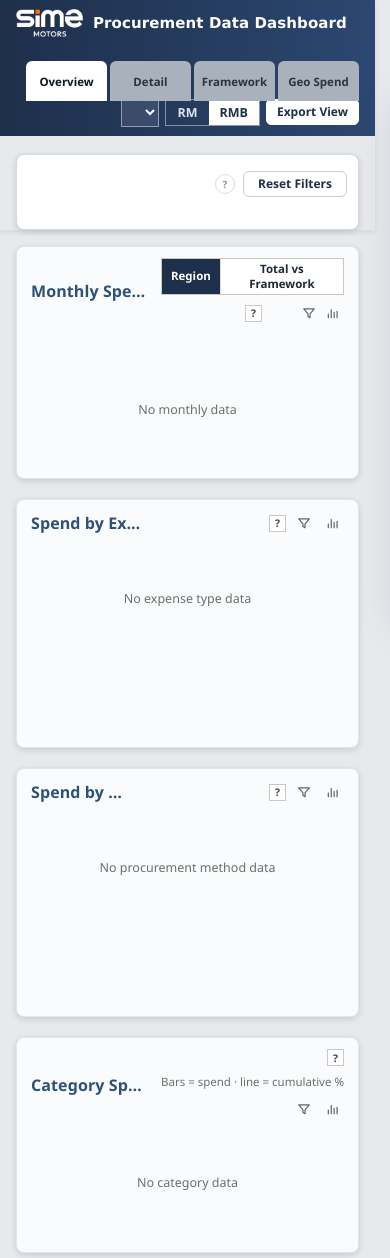
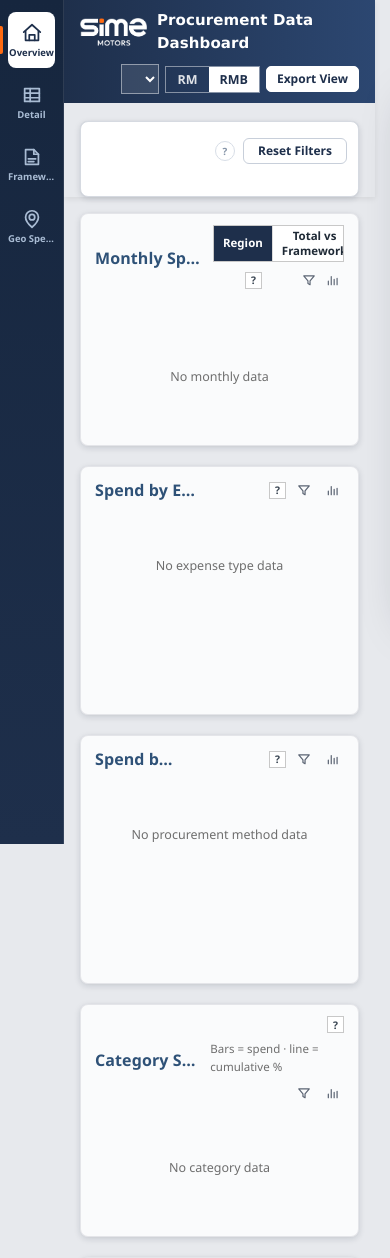
Before and after one commit to cz8123/procurement-db, a Flask app: page /dash in a window 390 px wide. Shown: the top 1258 px of the page. Run offline with Flask 3, Linux system fonts and the light colour scheme; data that the repository does not hold is empty; parts of the project's set-up code (start-up, migrations or seed data) failed here and were passed over.

Commit message:
看板：首卡恢复等权，顶栏页签改为左侧固定图标导航

```diff
--- a/static/board/board.css
+++ b/static/board/board.css
@@ -50,6 +50,7 @@
   --r-sm:4px;
   /* 页面左右留白（顶栏 / KPI / 筛选条 / 栅格共用同一个值，保证左边缘对齐） */
   --pad:44px;
+  --nav-w:76px;   /* 侧边图标导航宽度 */
   /* 表头底纹：中等钢蓝（比早期 #CFDCEE 深一档，仍保证深藏青字可读） */
   --hdr-bg:#8CAACD;
   --hdr-bg-h:#7B9BC1;
@@ -110,34 +111,36 @@ h1,h2,h3,p{ margin:0; }
   white-space:nowrap; overflow:hidden; text-overflow:ellipsis; max-width:100%;
 }
 
-/* ---------------- 页签（参考 Power BI 页头：选中页白色上翻） ----------------
-   钉在顶栏**最右侧**；FY / 币种 / Export 移到中段（.hd-r 与 .pg-tabs 各占一个
-   auto margin，均分剩余空间）。只保留大标题（用户 11-24 要求去掉小标题行），
-   高度 50px、下沿与顶栏下沿齐平；切页只换 class，不改变顶栏高度。 */
-.pg-tabs{
-  display:flex; align-items:stretch; gap:3px; height:40px;
-  /* 与 .hd-r 各占一个 auto margin，均分标题与右侧控件之间的剩余空间：
-     页签因此居中偏右，不再紧贴标题（用户 11-26 反馈「有点靠左」） */
-  margin-left:auto; flex:0 1 auto; min-width:0;
-  /* 顶栏上下各有 9px 内边距；页签高 40px，下移 19px 后下沿与顶栏下沿（= KPI 顶边）齐平。
-     relative 偏移不占布局高度，顶栏仍是 68px。 */
-  position:relative; top:14px;
+/* ---------------- 侧边图标导航（11-27 用户要求） ----------------
+   固定左侧窄条，页签从顶栏移到这里：顶栏更简洁，切页时各视觉对象零位移。
+   body 用 padding-left 预留宽度；sticky-head 与所有 main.grid 都在其右侧。 */
+.side-nav{
+  position:fixed; z-index:40; left:0; top:0; bottom:0; width:var(--nav-w);
+  display:flex; flex-direction:column; align-items:stretch; gap:6px;
+  padding:12px 8px; box-sizing:border-box;
+  background:linear-gradient(180deg,#16263E 0%,#1E2F4B 100%);
+  border-right:1px solid rgba(255,255,255,.10);
 }
 .pg-tab{
-  width:clamp(104px,7.4vw,150px); height:40px; padding:0; border:0;
-  background:transparent; cursor:pointer; flex:0 1 auto; min-width:0;
-  color:#2A3542; font-family:var(--font-semi);
+  position:relative; display:flex; flex-direction:column; align-items:center; justify-content:center;
+  gap:3px; width:100%; height:56px; padding:4px 0; border:0; border-radius:8px;
+  background:transparent; color:#A9BCD4; cursor:pointer; flex:0 0 auto;
+  transition:background .12s ease, color .12s ease;
 }
+.pg-tab-ico{ width:22px; height:22px; display:block; }
 .pg-tab-top{
-  display:flex; align-items:center; justify-content:center; height:40px;
-  background:#A9B1BC; border-radius:6px 6px 0 0;
-  font-size:12.5px; font-weight:700; white-space:nowrap;
-  overflow:hidden; text-overflow:ellipsis; padding:0 8px;
-  transition:background .12s ease;
+  font-family:var(--font-semi); font-size:10.5px; font-weight:600; line-height:1.2;
+  white-space:nowrap; max-width:100%; overflow:hidden; text-overflow:ellipsis;
 }
-.pg-tab:hover:not(.on) .pg-tab-top{ background:#BEC5CE; }
-.pg-tab.on .pg-tab-top{ background:#fff; color:#0E1720; }
+.pg-tab:hover:not(.on){ background:rgba(255,255,255,.10); color:#fff; }
+.pg-tab.on{ background:#fff; color:var(--navy); }
+.pg-tab.on::before{
+  content:''; position:absolute; left:-8px; top:14px; bottom:14px; width:3px;
+  background:#FF6B12; border-radius:0 2px 2px 0;
+}
 .pg-tab:focus-visible{ outline:2px solid #FF6B12; outline-offset:-2px; }
+/* 内容整体右移让出导航宽度；fixed 的弹层（抽屉/浮窗）不受影响 */
+body{ padding-left:var(--nav-w); }
 
 .hd-r{ display:flex; align-items:center; gap:8px; flex:none; margin-left:auto; }
 /* 右上角主操作：白底藏青字，与深色顶栏强对比 */
@@ -186,31 +189,14 @@ h1,h2,h3,p{ margin:0; }
   background:#F8F9FB;
   border:1px solid #D7DAE1; border-radius:var(--r); padding:7px 10px 6px 13px;
   min-height:74px; box-shadow:var(--shadow);
-  transition:box-shadow .14s ease, border-color .14s ease;
+  transition:box-shadow .14s ease;
 }
 /* 参考图样式：卡片左内缘一道品牌色竖条（随外框圆角裁切） */
 .kpi::before{
   content:''; position:absolute; left:0; top:0; bottom:0; width:4px;
   background:var(--c, #435D95);
 }
-/* 视觉层次：首卡（采购总额）是整页主角——深底白字 + 粗品牌色竖条，
-   与其余 6 张辅助卡拉开主次（Power BI 官方「用大小/颜色差异引导视线」） */
-.kpi:first-child{
-  background:linear-gradient(135deg,var(--navy) 0%,var(--navy-2) 100%);
-  border-color:var(--navy);
-}
-.kpi:first-child::before{ width:5px; background:#FF6B12; }
-.kpi:first-child .k-label{ color:#E7EEF7; }
-.kpi:first-child .k-fy{ color:#B9CBE0; }
-.kpi:first-child .k-val{ color:#fff; }
-.kpi:first-child .k-delta b{ color:#B9CBE0; }
-/* 深底上把红/绿差额调亮一档，保证对比度（Power BI 官方强调可访问性） */
-.kpi:first-child .k-delta.down em{ color:#FF8A8A; }
-.kpi:first-child .k-delta.up em{ color:#6FE0A0; }
-.kpi:first-child .k-delta.flat em{ color:#D6E1EF; }
-.kpi:first-child .k-delta.down .k-bd{ background:#FF8A8A; }
-.kpi:first-child .k-delta.up .k-bd{ background:#6FE0A0; }
-.kpi:hover{ box-shadow:0 4px 12px rgba(16,28,48,.18); border-color:#A9B8CB; }
+.kpi:hover{ box-shadow:0 4px 12px rgba(16,28,48,.18); }
 
 .kpi .k-top{ display:flex; align-items:baseline; gap:5px; padding-right:8px; }
 .kpi .k-label{
@@ -861,12 +847,10 @@ body.drawer-open{ overflow:hidden; }
   .hd-sub{ font-size:10.5px; }
   .hd-logo{ height:28px; }
 }
-/* 标题 → 页签 → 右上控件三段在 1180 以下开始挤：先收窄页签、隐掉 FY 文字标签 */
 @media (max-width:1180px){
   .hd{ gap:10px; }
-  .pg-tabs{ margin-left:10px; }
-  .pg-tab{ width:88px; }
-  .pg-tab-top{ font-size:11.5px; padding:0 5px; }
+  :root{ --nav-w:64px; }
+  .pg-tab-top{ font-size:9.5px; }
   .sel > span{ display:none; }
   .hd-r{ gap:6px; }
   .hd-r .btn{ padding:5px 10px; font-size:12px; }
@@ -882,8 +866,6 @@ body.drawer-open{ overflow:hidden; }
   :root{ --pad:24px; }
   .hd h1{ font-size:15.5px; }
   .hd-sub{ font-size:10px; }
-  .pg-tab{ width:86px; }
-  .pg-tab-top{ font-size:11.5px; }
   .kpis{ grid-template-columns:repeat(4,1fr); }
   .g9,.g8,.g7,.g6,.g5,.g4,.g3{ grid-column:span 12; }
   .fc-summary{ grid-template-columns:repeat(3,1fr); }
@@ -1149,12 +1131,10 @@ html.boot-other #pgOverview, html.boot-other #kpis, html.boot-other .fbar{ displ
 .dt-pop .dt-none{ padding:10px; font-size:11px; color:var(--note); text-align:center; }
 .dt-pop .dt-acts{ display:flex; justify-content:flex-end; gap:6px; }
 .dt-pop .btn{ font-size:11.5px; padding:3px 10px; }
-/* 标题 → 页签 → 右上控件三段在 1180 以下开始挤：先收窄页签、隐掉 FY 文字标签 */
 @media (max-width:1180px){
   .hd{ gap:10px; }
-  .pg-tabs{ margin-left:10px; }
-  .pg-tab{ width:88px; }
-  .pg-tab-top{ font-size:11.5px; padding:0 5px; }
+  :root{ --nav-w:64px; }
+  .pg-tab-top{ font-size:9.5px; }
   .sel > span{ display:none; }
   .hd-r{ gap:6px; }
   .hd-r .btn{ padding:5px 10px; font-size:12px; }
@@ -1256,12 +1236,10 @@ html.boot-other #pgOverview, html.boot-other #kpis, html.boot-other .fbar{ displ
 .z-side.neg .zb-line::after{ left:-5px; box-shadow:0 0 0 2.5px #FA2E2E; }
 .z-side.zero .zb-line{ width:0 !important; }
 .z-side.zero .zb-line::after{ right:auto; left:-4.5px; }
-/* 标题 → 页签 → 右上控件三段在 1180 以下开始挤：先收窄页签、隐掉 FY 文字标签 */
 @media (max-width:1180px){
   .hd{ gap:10px; }
-  .pg-tabs{ margin-left:10px; }
-  .pg-tab{ width:88px; }
-  .pg-tab-top{ font-size:11.5px; padding:0 5px; }
+  :root{ --nav-w:64px; }
+  .pg-tab-top{ font-size:9.5px; }
   .sel > span{ display:none; }
   .hd-r{ gap:6px; }
   .hd-r .btn{ padding:5px 10px; font-size:12px; }
--- a/templates/board.html
+++ b/templates/board.html
@@ -23,6 +23,9 @@ window.__FY_DEFAULT = {{ default_fy|default('', true)|tojson }};
 </head>
 <body>
 
+<!-- 侧边图标导航：固定左侧，切换页面时所有内容零位移（页签从顶栏移来） -->
+<nav class="side-nav" id="pgTabs" aria-label="Dashboard pages"></nav>
+
 <!-- 固定区：滚动时标题栏 / KPI / 筛选框保持不动 -->
 <div class="sticky-head">
 
@@ -35,11 +38,6 @@ window.__FY_DEFAULT = {{ default_fy|default('', true)|tojson }};
       <p class="hd-sub" id="hdSub">Procurement spend analysis · Loading…</p>
     </div>
   </div>
-  <!-- 页签：多页面切换入口（Power BI 式视觉对象页头），后续新页面只需在
-       board.js 的 PAGES 里注册 label/sub/render，不用改这里。
-       顺序：标题 → 页签 → 右侧控制区，保证 Export View 钉在整页右上角 -->
-  <nav class="pg-tabs" id="pgTabs" aria-label="Dashboard pages"></nav>
-
   <div class="hd-r">
     <label class="sel">
       <span>Fiscal Year</span>
```
Also changed, not shown: tests/board_check.js (+2 -5 lines), tests/page_tabs_check.js (+36 -31 lines), tests/snapshot_check.js (+4 -1 lines), tests/ui_focus_check.js (+2 -1 lines), .workbuddy/memory/2026-11-27.md, .workbuddy/memory/BOARD.md, static/board/board.js.
